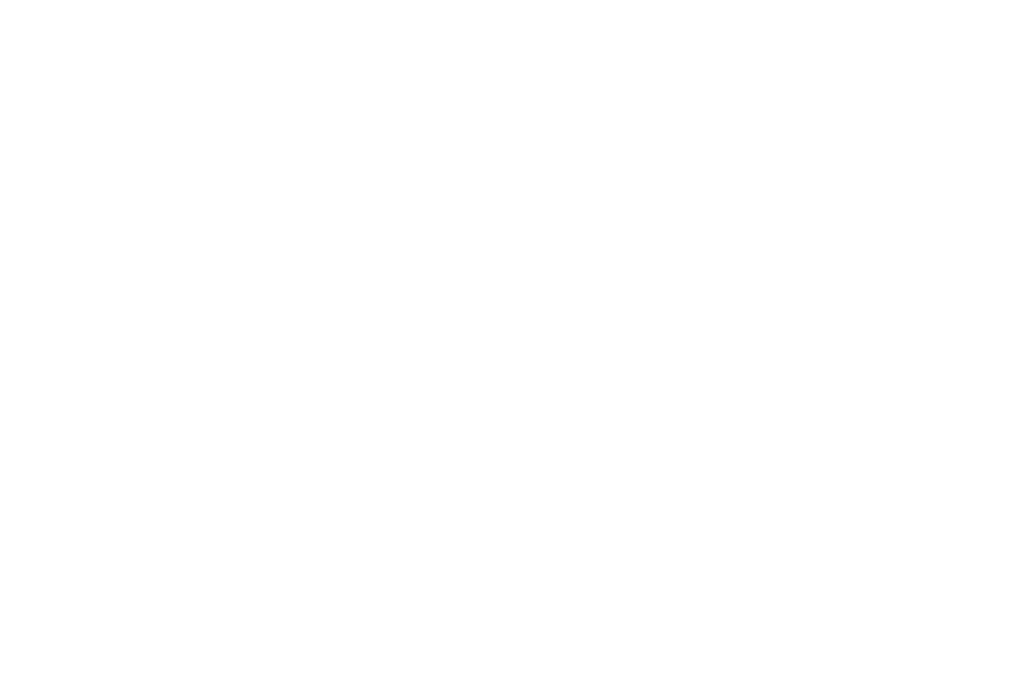
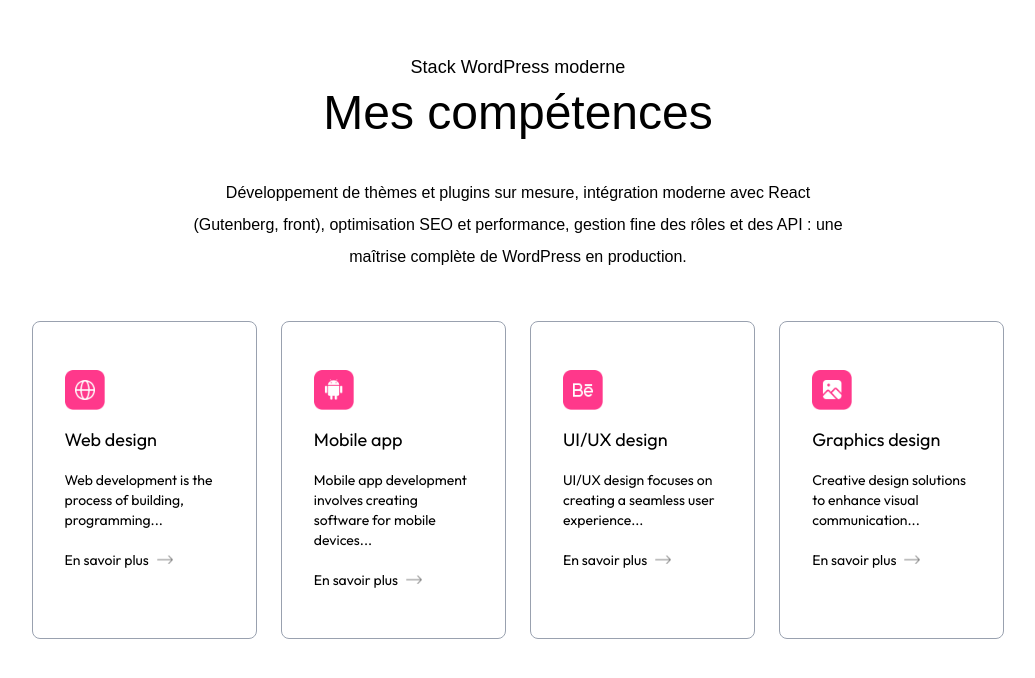
Before and after one commit to LaurentMaz/portfolio, a Next.js app: page / in a window 1280 px wide. Shown: the part 1776-2454 px from the top of the page, without its empty margins (122-1157 px from the left). Before the commit the page ends 1789 px from the top, so only its background shows below. Built offline with nearby package versions, Linux system fonts and the light colour scheme; a web font is replaced by a local one.

Commit message:
Add Services section

```diff
--- a/app/page.tsx
+++ b/app/page.tsx
@@ -2,6 +2,7 @@
 import About from "@/components/About";
 import Header from "@/components/Header";
 import Navbar from "@/components/Navbar";
+import Services from "@/components/Services";
 
 export default function Home() {
   return (
@@ -9,6 +10,7 @@ export default function Home() {
       <Navbar />
       <Header />
       <About />
+      <Services />
     </>
   );
 }
--- a/components/Navbar.tsx
+++ b/components/Navbar.tsx
@@ -68,7 +68,7 @@ const Navbar = () => {
           </li>
           <li>
             <a href="#services" className="font-ovo">
-              Services
+              Compétences
             </a>
           </li>
           <li>
--- /dev/null
+++ b/components/Services.tsx
@@ -0,0 +1,37 @@
+import { assets, serviceData } from "@/assets/assets";
+import Image from "next/image";
+import React from "react";
+
+const Services = () => {
+  return (
+    <div id="services" className="w-full px-[12%] py-10 scroll-mt-20">
+      <h4 className="text-center mb-2 text-lg font-ovo">
+        Stack WordPress moderne
+      </h4>
+      <h2 className="text-center text-5xl font-ovo mb-10">Mes compétences</h2>
+      <p className="text-center max-w-2xl mx-auto mb-12 font-ovo">
+        Développement de thèmes et plugins sur mesure, intégration moderne avec
+        React (Gutenberg, front), optimisation SEO et performance, gestion fine
+        des rôles et des API : une maîtrise complète de WordPress en production.
+      </p>
+      <div className="grid grid-cols-[grid-template-columns:repeat(auto-fit,minmax(200px,1fr))] gap-6 my-10 ">
+        {serviceData.map(({ icon, title, description, link }, index) => (
+          <div
+            key={index}
+            className="border border-gray-400 rounded-lg px-8 py-12 hover:shadow-black cursor-pointer hover:bg-lightHover hover:-translate-y-1 duration-500"
+          >
+            <Image src={icon} alt="" className="w-10" />
+            <h3 className="text-lg my-4 to-gray-700">{title}</h3>
+            <p className="text-sm to-gray-600 leading-5">{description}</p>
+            <a className="flex items-center gap-2 text-sm mt-5" href={link}>
+              En savoir plus{" "}
+              <Image src={assets.right_arrow} alt="" className="w-4" />
+            </a>
+          </div>
+        ))}
+      </div>
+    </div>
+  );
+};
+
+export default Services;
```
Also changed, not shown: app/globals.css (line endings or trailing spaces).
